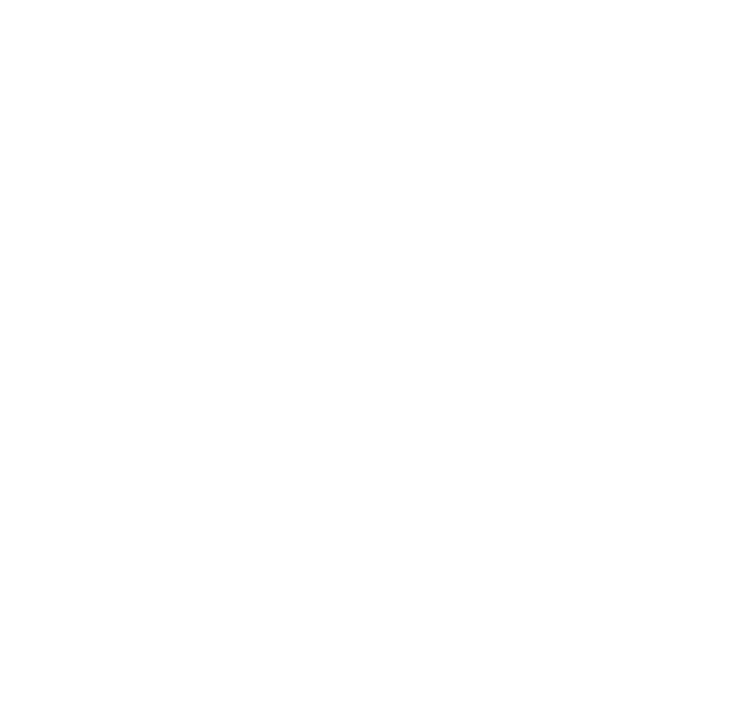
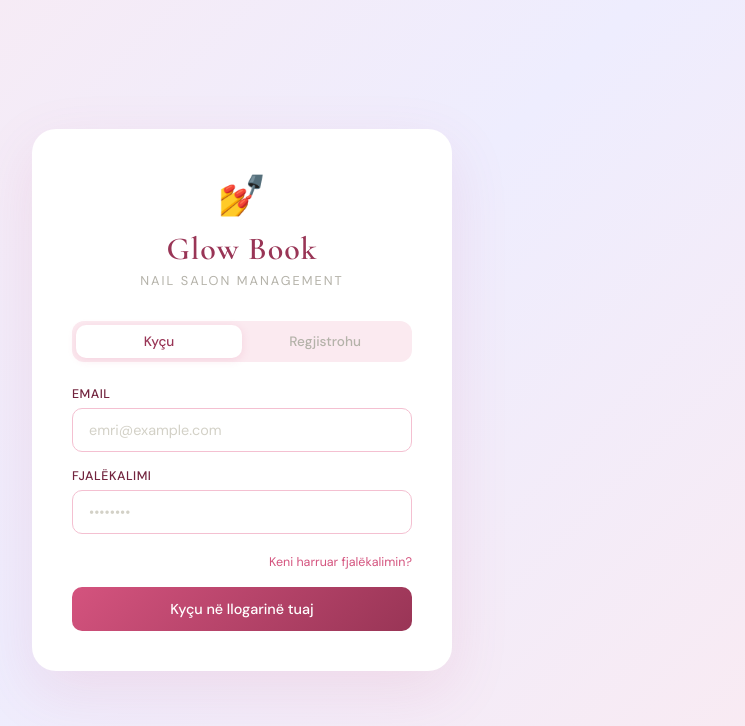
Before and after one commit to erta-fekaj1/GlowBook, a plain HTML site: page Frontend/pages/index.html in a window 1280 px wide. Shown: the whole page, without its empty margins (398-1143 px from the left). Drawn offline with nearby package versions, Linux system fonts and the light colour scheme.

Commit message:
fix: restructure login and registration UI for improved user experience and functionality

```diff
--- a/Frontend/pages/index.html
+++ b/Frontend/pages/index.html
@@ -1,30 +1,119 @@
+<!DOCTYPE html>
+<html lang="sq">
+<head>
+    <meta charset="UTF-8">
+    <meta name="viewport" content="width=device-width, initial-scale=1.0">
+    <title>Glow Book - Login</title>
+    <link href="https://fonts.googleapis.com/css2?family=Cormorant+Garamond:wght@300;400;600&family=DM+Sans:wght@300;400;500&display=swap" rel="stylesheet">
+    <style>
+        * { margin: 0; padding: 0; box-sizing: border-box; }
+        body { min-height: 100vh; display: flex; align-items: center; justify-content: center; background: linear-gradient(135deg, #FBEAF0 0%, #EEEDFE 50%, #FBEAF0 100%); padding: 2rem; font-family: 'DM Sans', sans-serif; }
+        .gb-card { background: white; border-radius: 24px; padding: 2.5rem; width: 100%; max-width: 420px; box-shadow: 0 20px 60px rgba(212,83,126,0.12); }
+        .gb-logo { text-align: center; margin-bottom: 2rem; }
+        .gb-logo-icon { font-size: 2.5rem; margin-bottom: 0.5rem; }
+        .gb-logo h1 { font-family: 'Cormorant Garamond', serif; font-size: 2rem; font-weight: 600; color: #993556; margin: 0; letter-spacing: 1px; }
+        .gb-logo p { font-size: 0.8rem; color: #B4B2A9; letter-spacing: 2px; text-transform: uppercase; margin: 4px 0 0; }
+        .gb-tabs { display: flex; background: #FBEAF0; border-radius: 12px; padding: 4px; margin-bottom: 1.5rem; }
+        .gb-tab { flex: 1; text-align: center; padding: 8px; border-radius: 10px; font-size: 0.85rem; font-weight: 500; cursor: pointer; transition: all 0.2s; color: #B4B2A9; border: none; background: none; font-family: 'DM Sans', sans-serif; }
+        .gb-tab.active { background: white; color: #993556; box-shadow: 0 2px 8px rgba(212,83,126,0.15); }
+        .gb-field { display: flex; flex-direction: column; gap: 6px; margin-bottom: 1rem; }
+        .gb-field label { font-size: 0.78rem; font-weight: 500; color: #72243E; letter-spacing: 0.5px; text-transform: uppercase; }
+        .gb-field input { padding: 12px 16px; border: 1.5px solid #F4C0D1; border-radius: 10px; font-size: 0.9rem; font-family: 'DM Sans', sans-serif; outline: none; transition: all 0.2s; color: #2C2C2A; }
+        .gb-field input:focus { border-color: #D4537E; box-shadow: 0 0 0 3px rgba(212,83,126,0.1); }
+        .gb-field input::placeholder { color: #D3D1C7; }
+        .gb-btn { width: 100%; padding: 13px; background: linear-gradient(135deg, #D4537E, #993556); color: white; border: none; border-radius: 10px; font-size: 0.9rem; font-weight: 500; font-family: 'DM Sans', sans-serif; cursor: pointer; transition: all 0.2s; margin-top: 0.5rem; }
+        .gb-btn:hover { transform: translateY(-1px); box-shadow: 0 6px 20px rgba(212,83,126,0.35); }
+        .gb-forgot { text-align: right; margin-bottom: 0.5rem; }
+        .gb-forgot a { font-size: 0.78rem; color: #D4537E; text-decoration: none; }
+        .panel { display: none; }
+        .panel.active { display: block; }
+        .gb-toast { position: fixed; top: 1.5rem; right: 1.5rem; padding: 12px 20px; border-radius: 10px; font-size: 0.85rem; font-weight: 500; color: white; display: none; z-index: 999; }
+        .gb-toast.success { background: #1D9E75; display: block; }
+        .gb-toast.error { background: #D85A30; display: block; }
+        .loading { text-align: center; color: #B4B2A9; font-size: 0.85rem; padding: 1rem; display: none; }
+        .loading.show { display: block; }
+    </style>
+</head>
+<body>
+    <div class="gb-card">
+        <div class="gb-logo">
+            <div class="gb-logo-icon">💅</div>
+            <h1>Glow Book</h1>
+            <p>Nail Salon Management</p>
+        </div>
+
+        <div id="loadingMsg" class="loading">Duke verifikuar...</div>
+
+        <div id="loginContent">
+            <div class="gb-tabs">
+                <button class="gb-tab active" onclick="switchTab('login')">Kyçu</button>
+                <button class="gb-tab" onclick="switchTab('register')">Regjistrohu</button>
+            </div>
+
+            <div id="loginPanel" class="panel active">
+                <div class="gb-field">
+                    <label>Email</label>
+                    <input type="email" id="loginEmail" placeholder="emri@example.com">
+                </div>
+                <div class="gb-field">
+                    <label>Fjalëkalimi</label>
+                    <input type="password" id="loginPassword" placeholder="••••••••" onkeydown="if(event.key==='Enter') handleLogin()">
+                </div>
+                <div class="gb-forgot"><a href="#">Keni harruar fjalëkalimin?</a></div>
+                <button class="gb-btn" onclick="handleLogin()">Kyçu në llogarinë tuaj</button>
+            </div>
+
+            <div id="registerPanel" class="panel">
+                <div class="gb-field">
+                    <label>Emri i plotë</label>
+                    <input type="text" id="regName" placeholder="Ana Krasniqi">
+                </div>
+                <div class="gb-field">
+                    <label>Email</label>
+                    <input type="email" id="regEmail" placeholder="emri@example.com">
+                </div>
+                <div class="gb-field">
+                    <label>Telefoni</label>
+                    <input type="text" id="regPhone" placeholder="044 123 456">
+                </div>
+                <div class="gb-field">
+                    <label>Fjalëkalimi</label>
+                    <input type="password" id="regPassword" placeholder="Min. 4 karaktere">
+                </div>
+                <button class="gb-btn" onclick="handleRegister()">Krijo llogarinë</button>
+            </div>
+        </div>
+    </div>
+
+    <div class="gb-toast" id="toast"></div>
+
     <script>
         const API = 'https://glowbook-1.onrender.com/api';
 
-    // 1. KONTROLLI I RIDREJTIMIT
+        // Verifiko tokenin me API
         (async function() {
             const token = localStorage.getItem('glowbook_token');
-
-        // Nëse nuk ka token, qëndroje te login
             if (!token) return;
 
-        // Verifiko tokenin me API
+            document.getElementById('loadingMsg').classList.add('show');
+            document.getElementById('loginContent').style.display = 'none';
+
             try {
                 const res = await fetch(`${API}/auth/me`, {
                     headers: { 'Authorization': `Bearer ${token}` }
                 });
 
                 if (res.ok) {
-                // Token është valid — shko te dashboard
                     window.location.replace('./dashboard.html');
                 } else {
-                // Token ka skaduar ose është invalid — pastro dhe qëndroje te login
                     localStorage.removeItem('glowbook_token');
                     localStorage.removeItem('glowbook_user');
+                    document.getElementById('loadingMsg').classList.remove('show');
+                    document.getElementById('loginContent').style.display = 'block';
                 }
             } catch(e) {
-            // Serveri nuk u përgjigj — qëndroje te login pa fshirë token
-            console.log('Serveri nuk u përgjigj, qëndroje te login');
+                document.getElementById('loadingMsg').classList.remove('show');
+                document.getElementById('loginContent').style.display = 'block';
             }
         })();
 
@@ -46,23 +135,17 @@
         async function handleLogin() {
             const email    = document.getElementById('loginEmail').value;
             const password = document.getElementById('loginPassword').value;
-
-        if (!email || !password) {
-            showToast('Plotësoni të gjitha fushat!', 'error');
-            return;
-        }
-
+            if (!email || !password) { showToast('Plotësoni të gjitha fushat!', 'error'); return; }
             try {
                 const res = await fetch(`${API}/auth/login`, {
-                method:  'POST',
+                    method: 'POST',
                     headers: { 'Content-Type': 'application/json' },
-                body:    JSON.stringify({ email, password })
+                    body: JSON.stringify({ email, password })
                 });
-
                 if (res.ok) {
                     const data = await res.json();
                     localStorage.setItem('glowbook_token', data.token);
-                localStorage.setItem('glowbook_user',  JSON.stringify(data.user));
+                    localStorage.setItem('glowbook_user', JSON.stringify(data.user));
                     showToast(`Mirë se vini, ${data.user.name}!`, 'success');
                     setTimeout(() => window.location.replace('./dashboard.html'), 500);
                 } else {
@@ -79,23 +162,17 @@
             const email    = document.getElementById('regEmail').value;
             const phone    = document.getElementById('regPhone').value;
             const password = document.getElementById('regPassword').value;
-
-        if (!name || !email || !phone || !password) {
-            showToast('Plotësoni të gjitha fushat!', 'error');
-            return;
-        }
-
+            if (!name || !email || !phone || !password) { showToast('Plotësoni të gjitha fushat!', 'error'); return; }
             try {
                 const res = await fetch(`${API}/auth/register`, {
-                method:  'POST',
+                    method: 'POST',
                     headers: { 'Content-Type': 'application/json' },
-                body:    JSON.stringify({ name, email, password, phoneNumber: phone })
+                    body: JSON.stringify({ name, email, password, phoneNumber: phone })
                 });
-
                 if (res.ok) {
                     const data = await res.json();
                     localStorage.setItem('glowbook_token', data.token);
-                localStorage.setItem('glowbook_user',  JSON.stringify(data.user));
+                    localStorage.setItem('glowbook_user', JSON.stringify(data.user));
                     showToast('Llogaria u krijua me sukses!', 'success');
                     setTimeout(() => window.location.replace('./dashboard.html'), 500);
                 } else {
@@ -107,3 +184,5 @@
             }
         }
     </script>
+</body>
+</html>
```
Lines whose indentation alone changed are shown as unchanged.
